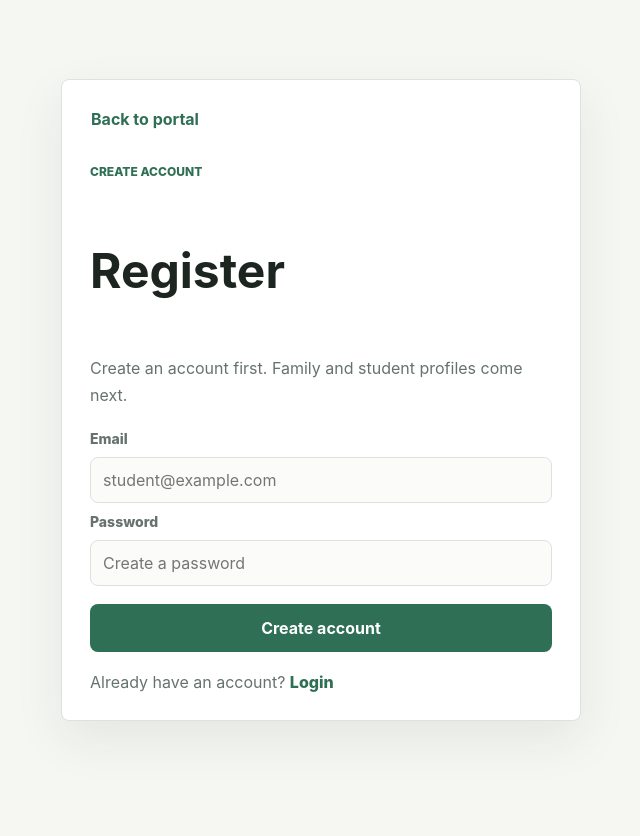
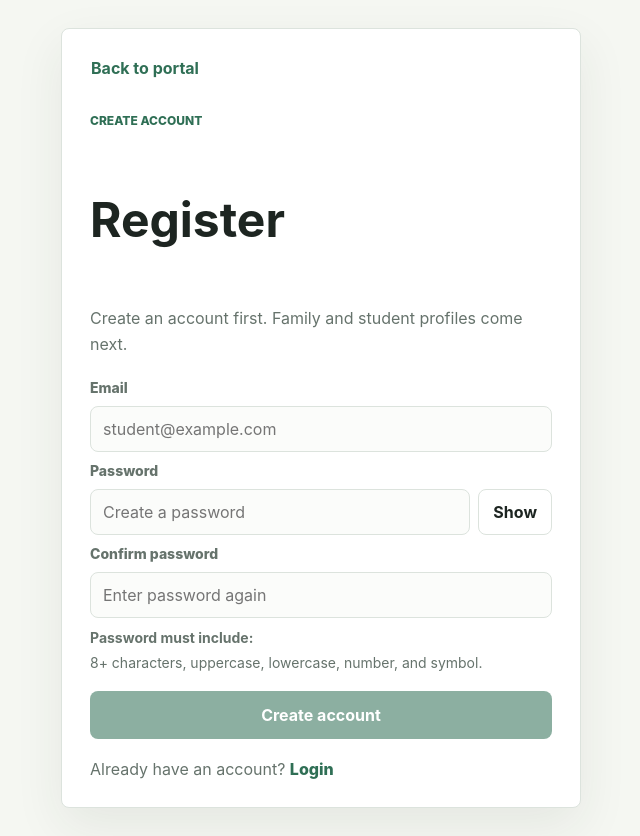
Before and after one commit to bhy103/writing-growth-system, a Next.js app: page /register in a window 1280 px wide. Shown: the whole page, without its empty margins (319-959 px from the left). Before the commit the page ends 800 px from the top, so only its background shows below. Built offline with nearby package versions, Linux system fonts and the light colour scheme.

Commit message:
Strengthen registration password validation

```diff
--- a/app/globals.css
+++ b/app/globals.css
@@ -504,6 +504,24 @@ a {
 .auth-form .primary-button {
   margin-top: 8px;
   justify-content: center;
+}
+
+.password-field {
+  display: grid;
+  grid-template-columns: minmax(0, 1fr) auto;
+  gap: 8px;
+}
+
+.password-strength {
+  display: grid;
+  gap: 4px;
+  color: var(--muted);
+  font-size: 14px;
+  line-height: 1.45;
+}
+
+.password-strength.strong {
+  color: var(--green);
 }
 
 .auth-footnote {
--- a/components/portal/RegisterPage.tsx
+++ b/components/portal/RegisterPage.tsx
@@ -3,24 +3,35 @@
 import Link from "next/link";
 import { useRouter } from "next/navigation";
 import { type FormEvent, useState } from "react";
+import { getPasswordIssues, isStrongPassword } from "@/lib/auth/password-policy";
 import { storageKey } from "@/lib/storage/prototype-storage";
 
 export function RegisterPage() {
   const router = useRouter();
   const [email, setEmail] = useState("");
   const [password, setPassword] = useState("");
+  const [confirmPassword, setConfirmPassword] = useState("");
+  const [showPassword, setShowPassword] = useState(false);
   const [message, setMessage] = useState("");
   const [isSubmitting, setIsSubmitting] = useState(false);
+  const passwordIssues = getPasswordIssues(password);
+  const passwordsMatch = password === confirmPassword;
+  const canSubmit = isStrongPassword(password) && passwordsMatch && Boolean(email);
 
   async function handleSubmit(event: FormEvent<HTMLFormElement>) {
     event.preventDefault();
+    if (!canSubmit) {
+      setMessage("Please complete the password requirements before creating an account.");
+      return;
+    }
+
     setIsSubmitting(true);
     setMessage("");
 
     const response = await fetch("/api/auth/register", {
       method: "POST",
       headers: { "Content-Type": "application/json" },
-      body: JSON.stringify({ email, password }),
+      body: JSON.stringify({ email, password, confirmPassword }),
     });
     const result = await response.json();
 
@@ -57,17 +68,41 @@ export function RegisterPage() {
           />
 
           <label htmlFor="password">Password</label>
+          <div className="password-field">
+            <input
+              id="password"
+              minLength={8}
+              onChange={(event) => setPassword(event.target.value)}
+              placeholder="Create a password"
+              required
+              type={showPassword ? "text" : "password"}
+              value={password}
+            />
+            <button className="secondary-button" onClick={() => setShowPassword((current) => !current)} type="button">
+              {showPassword ? "Hide" : "Show"}
+            </button>
+          </div>
+
+          <label htmlFor="confirm-password">Confirm password</label>
           <input
-            id="password"
+            id="confirm-password"
             minLength={8}
-            onChange={(event) => setPassword(event.target.value)}
-            placeholder="Create a password"
+            onChange={(event) => setConfirmPassword(event.target.value)}
+            placeholder="Enter password again"
             required
-            type="password"
-            value={password}
+            type={showPassword ? "text" : "password"}
+            value={confirmPassword}
           />
 
-          <button className="primary-button large" disabled={isSubmitting} type="submit">
+          <div className={`password-strength ${password && passwordIssues.length === 0 ? "strong" : ""}`}>
+            <strong>{passwordIssues.length === 0 && password ? "Strong password" : "Password must include:"}</strong>
+            {passwordIssues.length > 0 && (
+              <span>8+ characters, uppercase, lowercase, number, and symbol.</span>
+            )}
+            {confirmPassword && !passwordsMatch && <span>Passwords do not match.</span>}
+          </div>
+
+          <button className="primary-button large" disabled={isSubmitting || !canSubmit} type="submit">
             {isSubmitting ? "Creating..." : "Create account"}
           </button>
           {message && <p className="form-message error">{message}</p>}
--- /dev/null
+++ b/lib/auth/password-policy.ts
@@ -0,0 +1,29 @@
+export function getPasswordIssues(password: string) {
+  const issues: string[] = [];
+
+  if (password.length < 8) {
+    issues.push("at least 8 characters");
+  }
+
+  if (!/[a-z]/.test(password)) {
+    issues.push("one lowercase letter");
+  }
+
+  if (!/[A-Z]/.test(password)) {
+    issues.push("one uppercase letter");
+  }
+
+  if (!/\d/.test(password)) {
+    issues.push("one number");
+  }
+
+  if (!/[^A-Za-z0-9]/.test(password)) {
+    issues.push("one symbol");
+  }
+
+  return issues;
+}
+
+export function isStrongPassword(password: string) {
+  return getPasswordIssues(password).length === 0;
+}
```
Also changed, not shown: app/api/auth/register/route.ts (+17 -2 lines).
